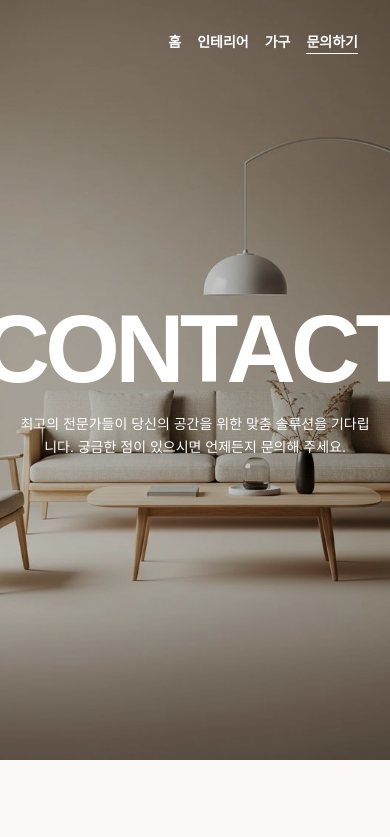
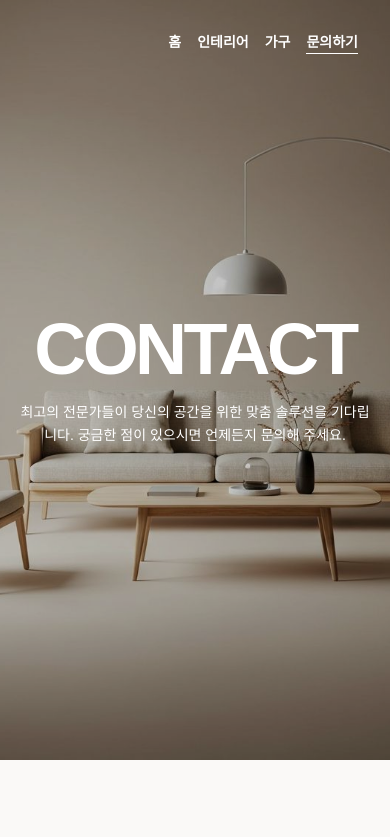
Before and after one commit to yeong7513/life-design-studio, a website: page contact.html in a window 390 px wide. Shown: the top 837 px of the page. Drawn offline with nearby package versions, Linux system fonts and the light colour scheme; a web font is replaced by a local one.

Commit message:
hero text size fixed

```diff
--- a/contact.html
+++ b/contact.html
@@ -65,7 +65,7 @@
             </nav>
 
             <div class="absolute inset-0 flex flex-col items-center justify-center text-center px-4">
-                <h1 class="text-white text-8xl md:text-[20vw] font-extrabold tracking-[-0.05em] leading-none select-none pointer-events-none">
+                <h1 class="text-white text-7xl md:text-[20vw] font-extrabold tracking-[-0.05em] leading-none select-none pointer-events-none">
                     CONTACT
                 </h1>
                 <div class="max-w-md text-center pointer-events-none mt-4">
```
Also changed, not shown: solutions.html (+1 -1 lines).
